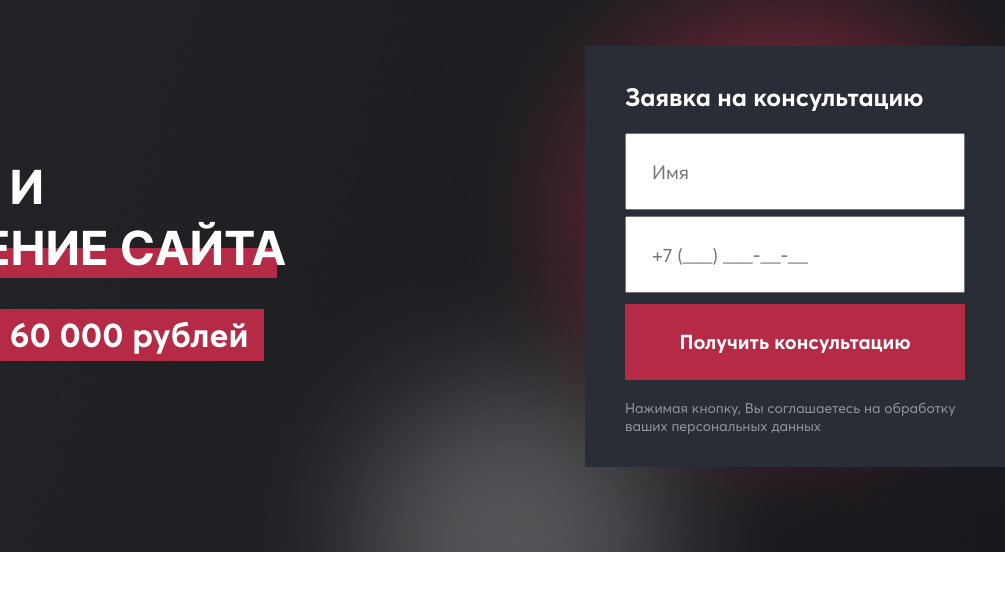
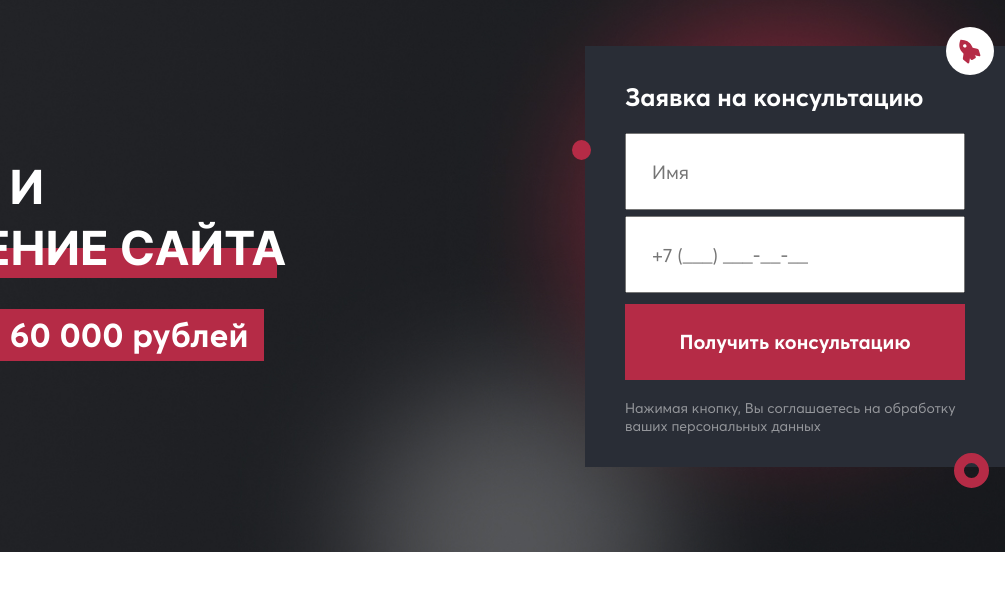
Before and after one commit to sayktiger/hotheads, a website: page src/index.html in a window 1280 px wide. Shown: the part 78-668 px from the top of the page, 275-1280 px from the left. Drawn offline with nearby package versions, Linux system fonts and the light colour scheme; files that its build step writes are made by us from their sources; files whose address does not match are found by name.

Commit message:
add circle forms in block hero

```diff
--- a/src/index.html
+++ b/src/index.html
@@ -51,6 +51,20 @@
                 </div>
 
                 <div class="hero__form">
+
+                    <div class="hero__space">
+                        <svg>
+                            <use xlink:href="img/sprite.svg#space"></use>
+                        </svg>
+                    </div>
+
+                    <div class="hero__donar">
+                    </div>
+
+                    <div class="hero__circle">
+                    </div>
+
+
                     <div class="hero__form-title acy-700">Заявка на консультацию</div>
                     <form action="#">
                         <div class="hero__name">
--- a/src/sass/blocks/hero/_hero.scss
+++ b/src/sass/blocks/hero/_hero.scss
@@ -48,6 +48,7 @@
         max-width: 420px;
         background-color: #292D36;
         padding: 35px 40px 32px;
+        position: relative;
         &-title{
             font-style: normal;
             font-size: 25px;
@@ -107,4 +108,41 @@
             }
         }
     }
+
+    &__space{
+        width: 48px;
+        height: 48px;
+        border-radius: 100%;
+        background-color: $white;
+        display: flex;
+        justify-content: center;
+        align-items: center;
+        position: absolute;
+        top: -19px;
+        right: 11px;
+        svg{
+            width: 26px;
+            height: 25px;
+            fill: $red;
+        }
+    }
+
+    &__donar{
+        width: 35px;
+        height: 35px;
+        border-radius: 100%;
+        position: absolute;
+        bottom:-21px;
+        right: 16px;
+        border: 10px solid #B52B46;
+    }
+    &__circle{
+        width: 19px;
+        height: 20px;
+        background: #B52B46;
+        border-radius: 100%;
+        position: absolute;
+        top: 94px;
+        left: -13px;
+    }
 }
```
Also changed, not shown: dist/css/style.min.css, dist/index.html, src/css/style.css.
